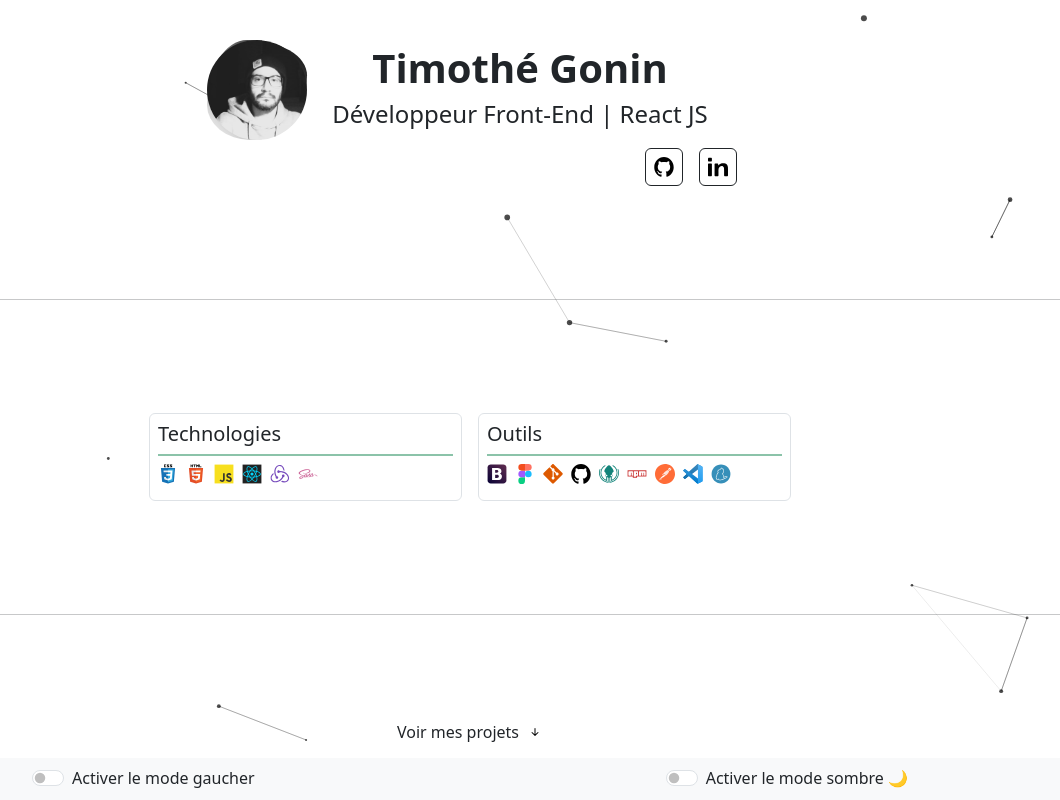
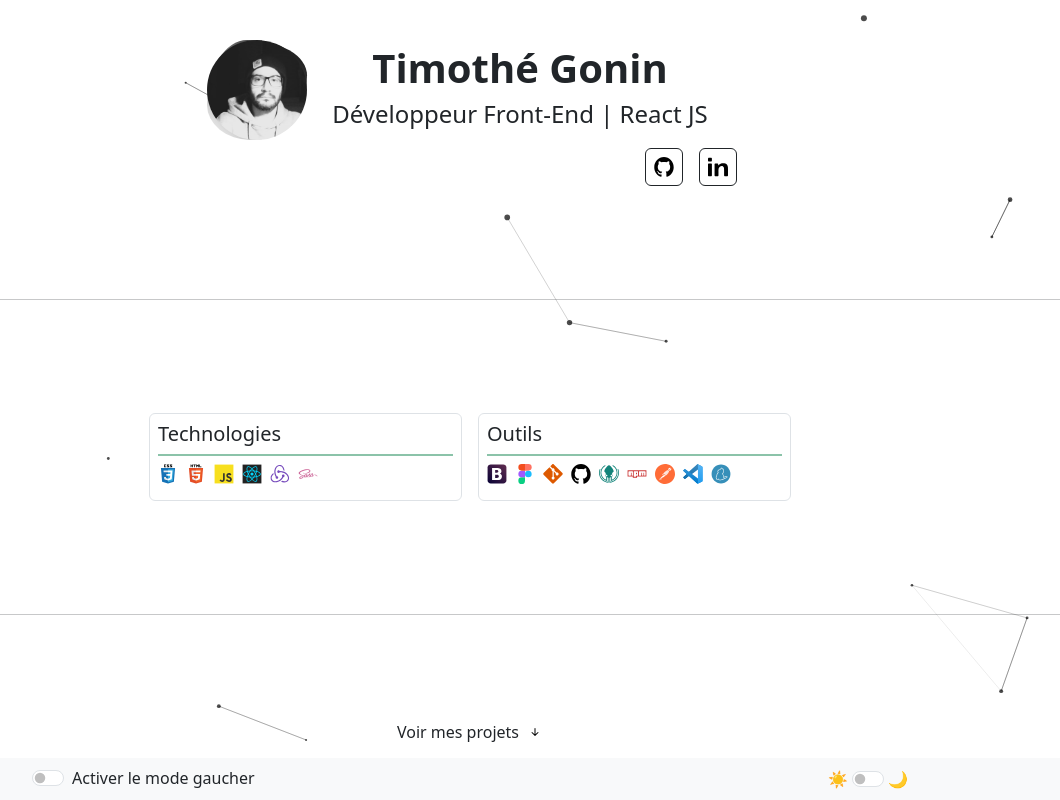
Before and after one commit to timothegonin/portfolio, a React (Create React App) app: page / in a window 1280 px wide. Shown: the top 800 px of the page, without its empty margins (170-1230 px from the left). Built offline with nearby package versions, Linux system fonts and the light colour scheme.

Commit message:
♻️💄 new theme toogler styles (mini)

```diff
--- a/src/components/Theme.jsx
+++ b/src/components/Theme.jsx
@@ -8,20 +8,16 @@ const Theme = () => {
 	const toogleButtonAriaLabel =
 		theme === "light" ? "Enable dark mode" : "Disable dark mode";
 
-	const toogleButtonLabel =
-		theme === "light"
-			? "Activer le mode sombre 🌙"
-			: "Désactiver le mode mode sombre ☀️";
-
 	return (
-		<Form>
+		<Form className="d-flex">
+			<span>☀️</span>
 			<Form.Check
 				type="switch"
 				id="custom-switch"
 				aria-label={toogleButtonAriaLabel}
-				label={toogleButtonLabel}
 				onClick={toogleTheme}
 			/>
+			<span>🌙</span>
 		</Form>
 	);
 };
```
